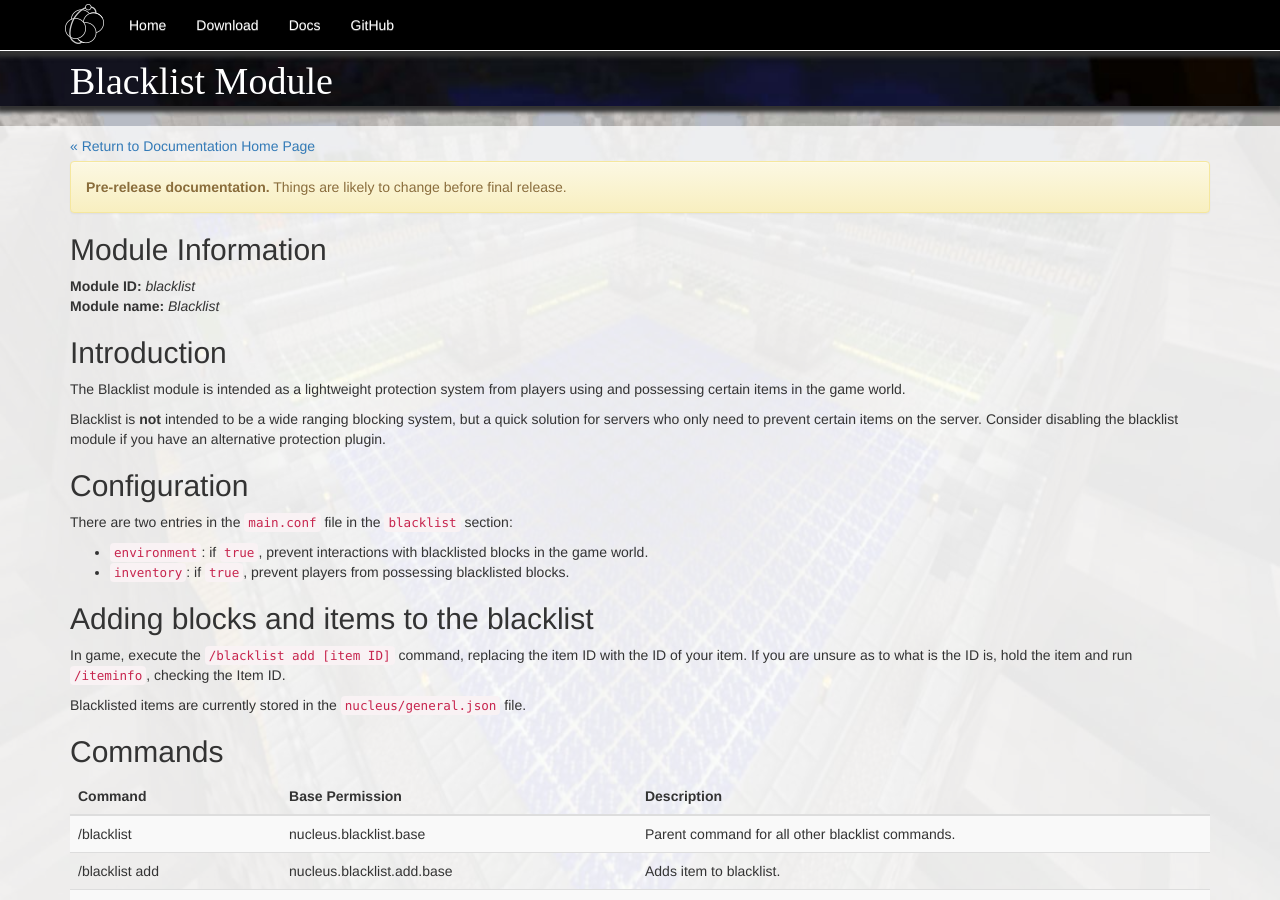
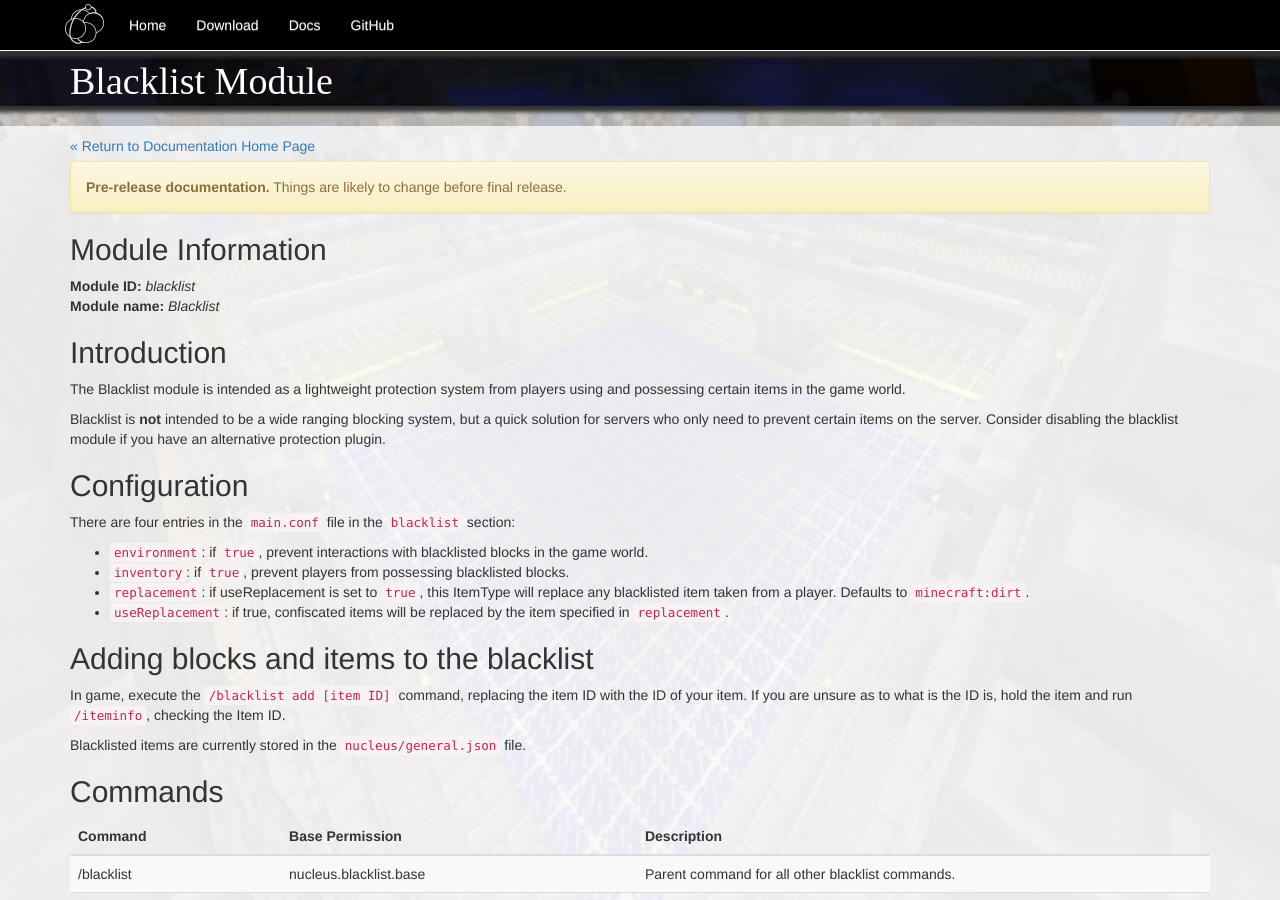
Before and after one commit to NucleusPowered/site-v1, a Jekyll site: the page built from docs/modules/blacklist.md, in a window 1280 px wide and 900 px high. Built offline with Jekyll 4.4.1, drawn with Linux system fonts in a browser that asks for light colours.

Commit message:
Add blacklist config update.

```diff
--- a/docs/modules/blacklist.md
+++ b/docs/modules/blacklist.md
@@ -16,10 +16,12 @@ certain items on the server. Consider disabling the blacklist module if you have
 
 ## Configuration
 
-There are two entries in the `main.conf` file in the `blacklist` section:
+There are four entries in the `main.conf` file in the `blacklist` section:
 
 * `environment`: if `true`, prevent interactions with blacklisted blocks in the game world.
 * `inventory`: if `true`, prevent players from possessing blacklisted blocks.
+* `replacement`: if useReplacement is set to `true`, this ItemType will replace any blacklisted item taken from a player. Defaults to `minecraft:dirt`.
+* `useReplacement`: if true, confiscated items will be replaced by the item specified in `replacement`.
 
 ## Adding blocks and items to the blacklist
 
```
Also changed, not shown: docs/modules/fly.md (added, +23 -0 lines).
